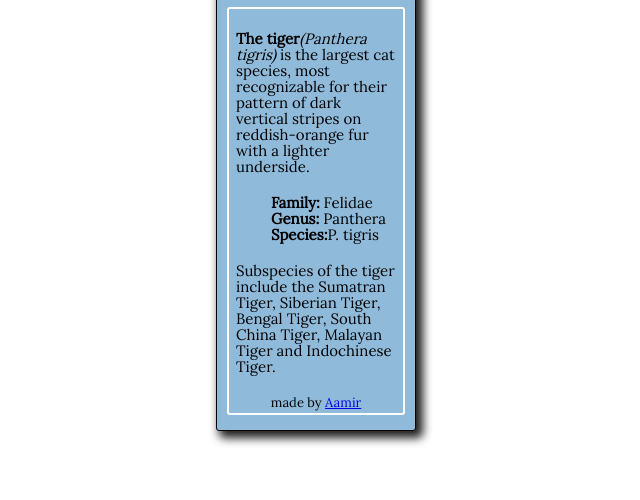
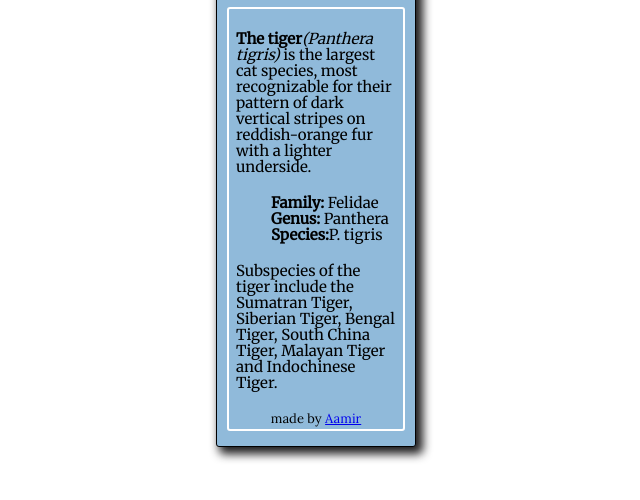
Before and after one commit to aamirrokz/Example, a plain HTML site: page Animal Trading Cards/index.html in a window 1280 px wide. Shown: the part 198-698 px from the top of the page, without its empty margins (324-964 px from the left). Drawn offline with Linux system fonts and the light colour scheme.

Commit message:
Revert "Update styles.css"

```diff
--- a/Animal Trading Cards/styles.css
+++ b/Animal Trading Cards/styles.css
@@ -40,7 +40,7 @@ img{
     text-align: left;
     line-height: 1rem;
     font-size: 15px;
-    font-family: Lora;
+    font-family: Merriweather;
     border: 2px solid #fff;
     padding: 2px;
     margin: 0 10px;
@@ -50,7 +50,7 @@ img{
 }
 
 .bottom{
-    font-family: Lora;
+    font-family: Merriweather;
 
 }
 
```
